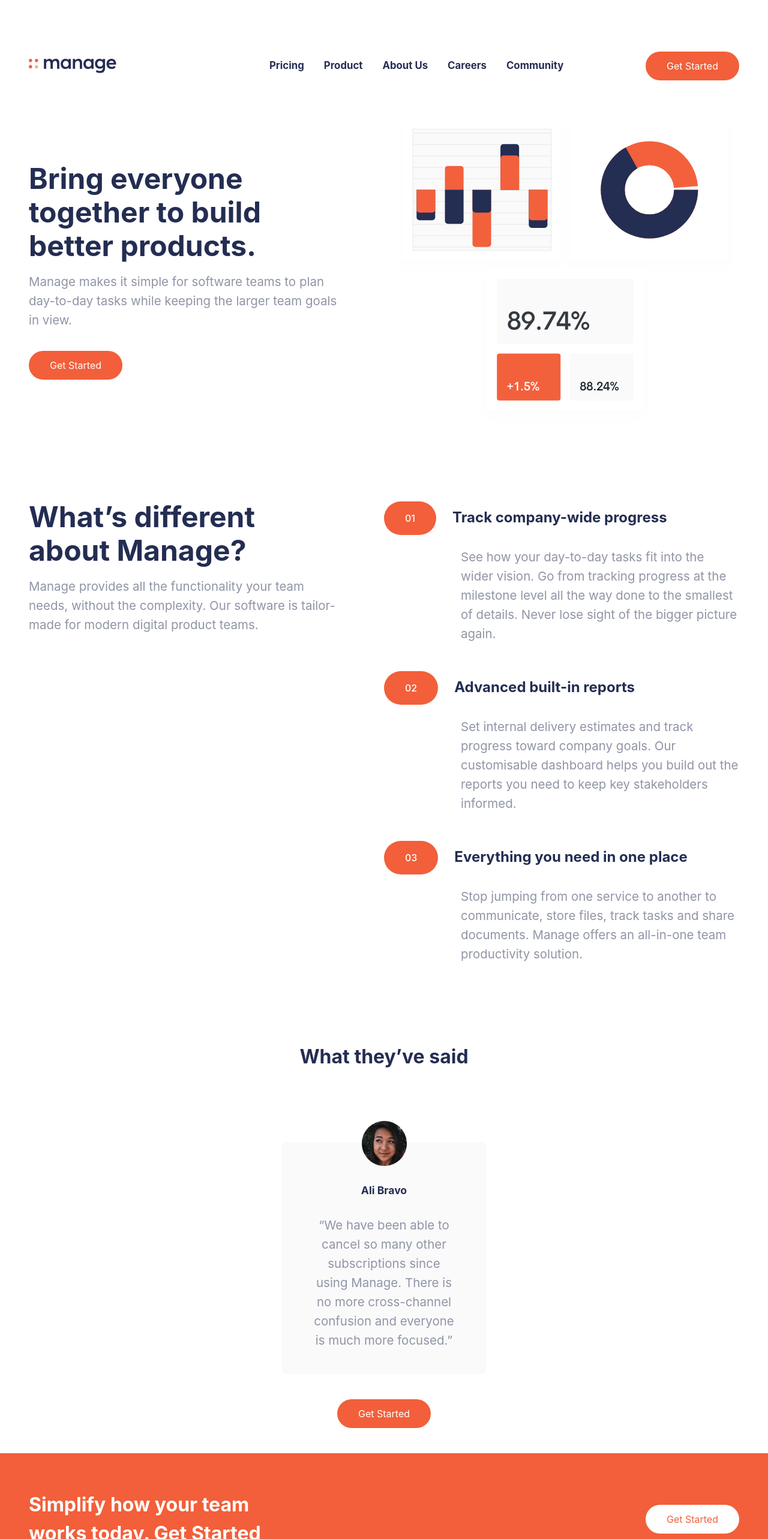
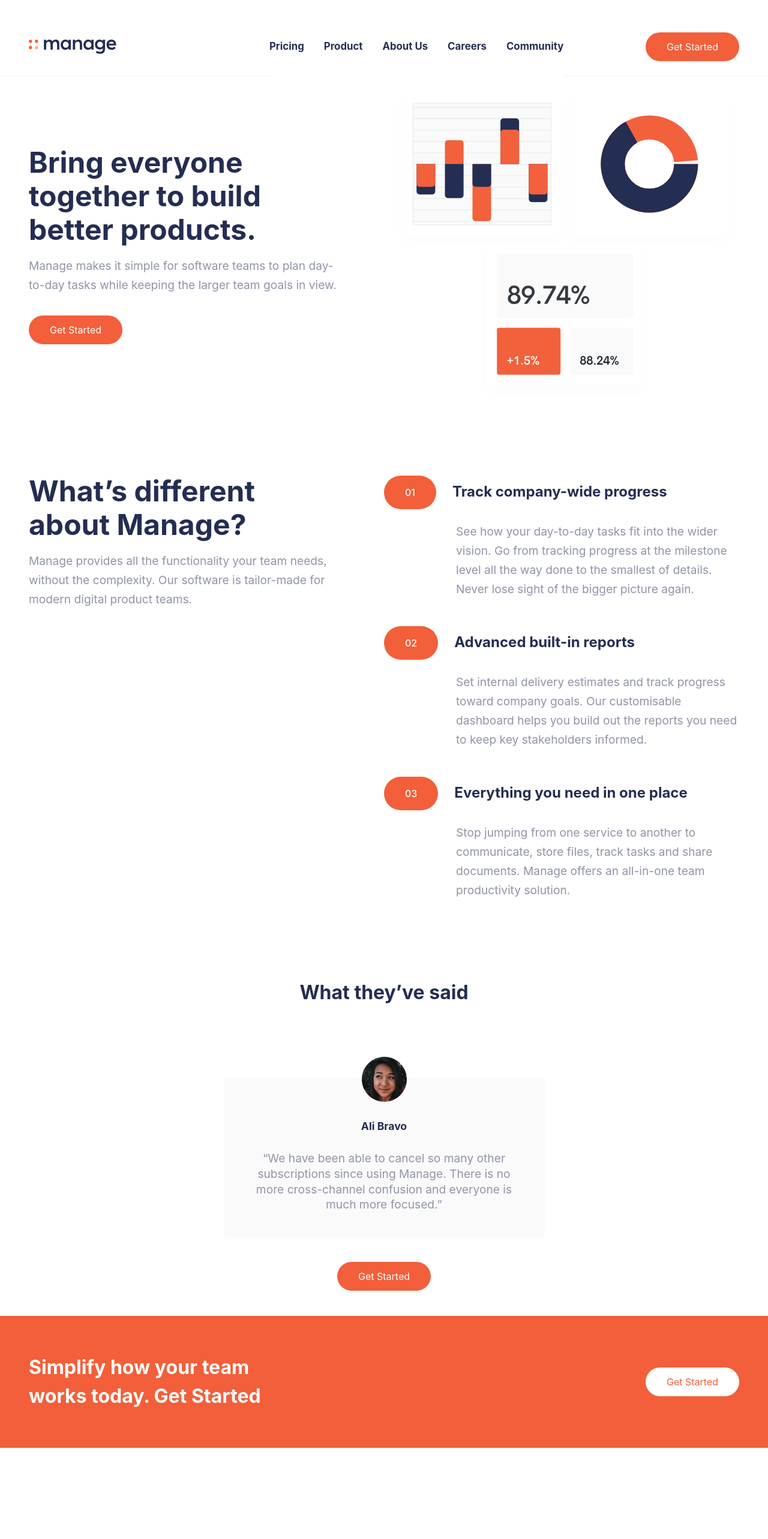
Before and after one commit to Teewaii/manage-landing-page, a React (Create React App) app in the folder manage-landing-page/: page / in a window 1280 px wide. Shown: the top 2566 px of the page at 60% size. After the commit the page ends 2414 px from the top, so only its background shows below. Built offline with nearby package versions, Linux system fonts and the light colour scheme; the HTML template or start-up script is replaced by a standard one.

Commit message:
Last home commit

```diff
--- a/manage-landing-page/src/components/about/About.jsx
+++ b/manage-landing-page/src/components/about/About.jsx
@@ -25,7 +25,7 @@ export default function About() {
                                 <h2 className='lg:text-[1.5rem] '>Track company-wide progress</h2>
                             </div>
 
-                            <p className='body text-left lg:pl-[128px]'> See how your day-to-day tasks fit into the wider vision. Go from
+                            <p className='body text-left lg:pl-[120px]'> See how your day-to-day tasks fit into the wider vision. Go from
                                 tracking progress at the milestone level all the way done to the
                                 smallest of details. Never lose sight of the bigger picture again.</p>
                         </div>
@@ -40,7 +40,7 @@ export default function About() {
                                 <h2 className='lg:text-[1.5rem] '>Advanced built-in reports</h2>
                             </div>
 
-                            <p className='body text-left lg:pl-[128px]'>Set internal delivery estimates and track progress toward company
+                            <p className='body text-left lg:pl-[120px]'>Set internal delivery estimates and track progress toward company
                                 goals. Our customisable dashboard helps you build out the reports
                                 you need to keep key stakeholders informed.</p>
                         </div>
@@ -56,7 +56,7 @@ export default function About() {
                                 <h2 className='lg:text-[1.5rem] '>Everything you need in one place</h2>
                             </div>
 
-                            <p className='body text-left lg:pl-[128px]'>Stop jumping from one service to another to communicate, store files,
+                            <p className='body text-left lg:pl-[120px]'>Stop jumping from one service to another to communicate, store files,
                                 track tasks and share documents. Manage offers an all-in-one team
                                 productivity solution.
                             </p>
--- a/manage-landing-page/src/components/nav/Nav.jsx
+++ b/manage-landing-page/src/components/nav/Nav.jsx
@@ -11,8 +11,8 @@ export default function Nav({ toggle, toggleMenu }) {
   // }
 
   return (
-    <div >
-      <nav className=' mt-[40px] lg:mt-[50px] flex'>
+    <div className='sticky top-0 bg-[white] shadow-sm' >
+      <nav className=' mt-[30px] lg:mt-[30px] h-[4rem] lg:h-[6rem] flex'>
         <div className="mainNav flex justify-between items-center relative container">
           <div className="logo"><img className='cursor-pointer' src={logo} alt="logo" /></div>
           <ul className={toggle ? 'hidden absolute top-[40px] left-[5%] right-[5%] flex-col font-bold rounded-[5px] bg-[white] h-fit py-[47px] lg:top-0 lg:relative lg:flex lg:flex-row gap-[33px] ' : 'absolute top-[40px] left-[5%] right-[5%] flex-col font-bold rounded-[5px] bg-[white] h-fit py-[47px] lg:top-0 lg:relative lg:flex lg:flex-row gap-[33px]'}>
--- a/manage-landing-page/src/components/testimonial/Testimonial.jsx
+++ b/manage-landing-page/src/components/testimonial/Testimonial.jsx
@@ -8,13 +8,13 @@ export default function Testimonial() {
             <h1 className="header mb-[122px]">What they’ve said</h1>
             <div className="users container flex flex-col items-center ">
                 <div className="Ali  bg-VeryLightGray flex flex-col items-center
-                max-w-[340px] rounded-[5px] pb-[40px]
+                max-w-[340px] rounded-[5px] pb-[40px] lg:max-w-[535px]
                 ">
                     <div className="headshot mt-[-35px] ">
                         <img className='w-[75px]' src={ali} alt="" />
                     </div>
                     <h2 className='my-[30px]'>Ali Bravo</h2>
-                    <p className="body container">“We have been able to cancel so many other subscriptions since using
+                    <p className="body container  lg:leading-[1.6rem]">“We have been able to cancel so many other subscriptions since using
                         Manage. There is no more cross-channel confusion and everyone is much
                         more focused.”
                     </p>
--- a/manage-landing-page/src/index.css
+++ b/manage-landing-page/src/index.css
@@ -38,7 +38,7 @@ code {
   }
 
   .body {
-    @apply text-[1.28rem] leading-[2rem] text-DarkGrayishBlue
+    @apply text-[1.2rem] leading-[2rem] text-DarkGrayishBlue
   }
 
   .footerLink {
```
